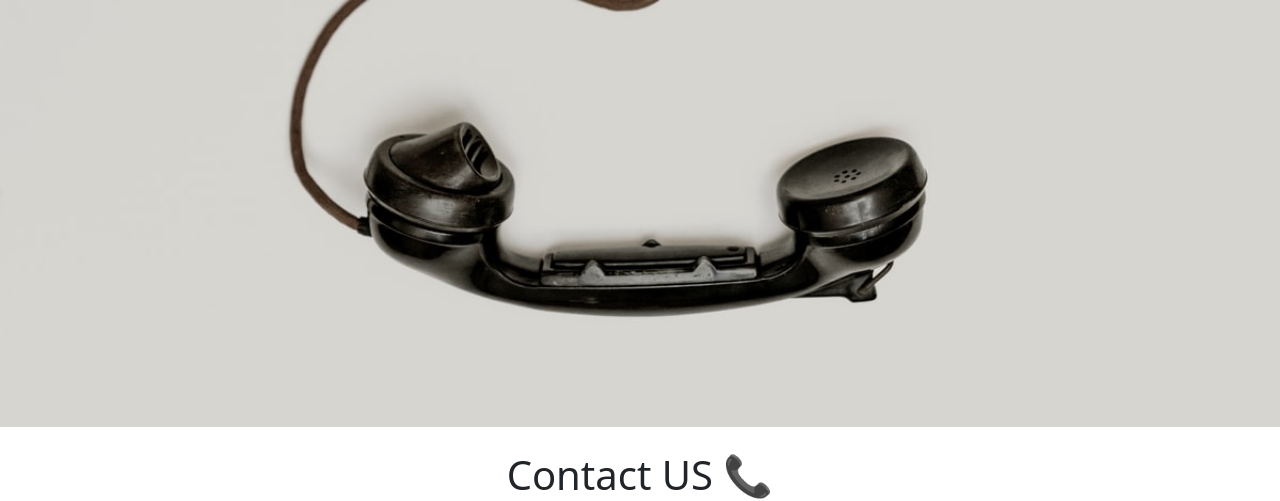
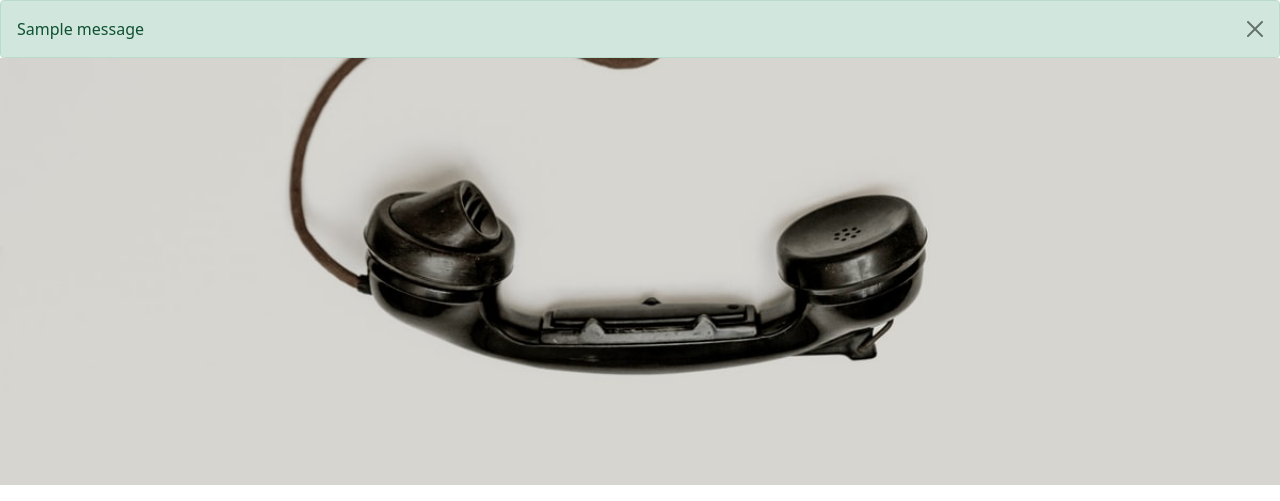
Before and after one commit to Raghav2305/market_web, a Django app: page /contact in a window 1280 px wide. Shown: the part 56-557 px from the top of the page. Run offline with Django 3.2, Linux system fonts and the light colour scheme; one stand-in notice (Sample message) is shown.

Commit message:
added alert message on contact page

```diff
--- a/Hello/Hello/settings.py
+++ b/Hello/Hello/settings.py
@@ -12,6 +12,8 @@ https://docs.djangoproject.com/en/3.2/ref/settings/
 
 from pathlib import Path
 import os
+from django.contrib.messages import constants as messages
+
 
 
 # Build paths inside the project like this: BASE_DIR / 'subdir'.
--- a/Hello/home/views.py
+++ b/Hello/home/views.py
@@ -1,6 +1,8 @@
 from django.shortcuts import render, HttpResponse
 from home.models import Contact
 from datetime import datetime
+from django.contrib import messages
+
 
 # Create your views here.
 def index(request):
@@ -16,6 +18,8 @@ def contact(request):
 
         contact = Contact(email=email, desc=desc, date=datetime.today())
         contact.save()
+        messages.success(request, 'Your query has been sent!')
+
     return render(request, 'contact.html')
 
 def services(request):
--- a/Hello/templates/base.html
+++ b/Hello/templates/base.html
@@ -51,6 +51,15 @@
         </div>
       </nav>
 
+    {% if messages %}
+    {% for message in messages %}
+    <div class="alert alert-{{ message.tags }} alert-dismissible fade show my-0" role="alert">
+    {{ message }}
+  <button type="button" class="btn-close" data-bs-dismiss="alert" aria-label="Close"></button>
+    {% endfor %}
+    {% endif %}
+</div>
+
     {% block body %}
     {% endblock body %}
 
```
Also changed, not shown: Hello/db.sqlite3.
